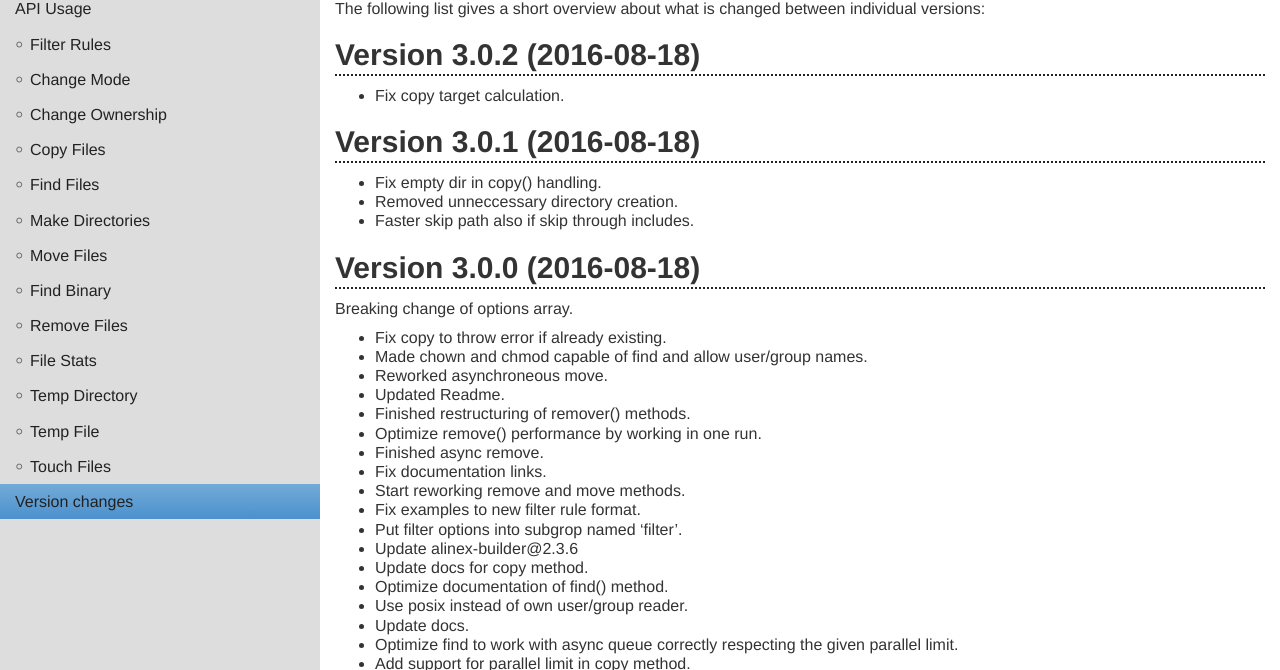
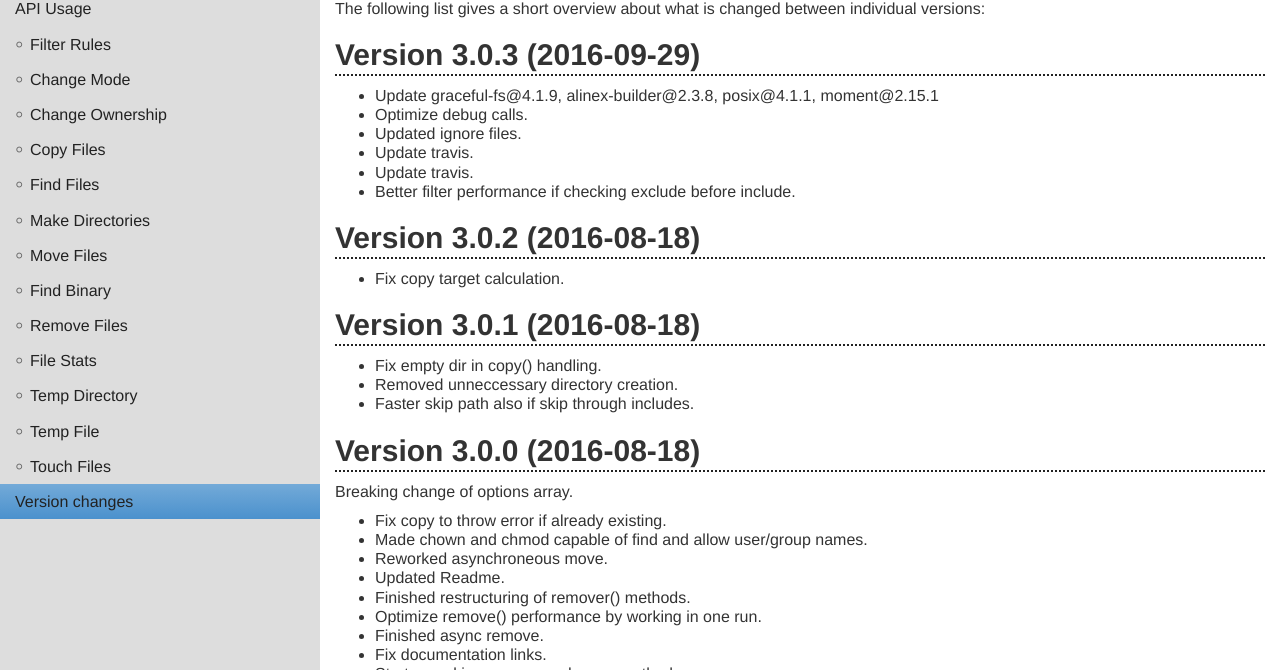
Before and after one commit to alinex/node-fs, a plain HTML site: page Changelog.md.html in a window 1280 px wide. Shown: the part 130-800 px from the top of the page. Drawn offline with nearby package versions, Linux system fonts and the light colour scheme.

Commit message:
Updated documentation

```diff
--- a/Changelog.md.html
+++ b/Changelog.md.html
@@ -123,6 +123,7 @@
 <gcse:searchresults-only></gcse:searchresults-only>
 
           <main><p><ul class="table-of-contents" aria-hidden="true"><header>Index</header>
+<li><a href="#version-303-2016-09-29">Version 3.0.3 (2016-09-29)</a></li>
 <li><a href="#version-302-2016-08-18">Version 3.0.2 (2016-08-18)</a></li>
 <li><a href="#version-301-2016-08-18">Version 3.0.1 (2016-08-18)</a></li>
 <li><a href="#version-300-2016-08-18">Version 3.0.0 (2016-08-18)</a></li>
@@ -155,6 +156,15 @@
 <h1 id="version-changes">Version changes</h1>
 <p>The following list gives a short overview about what is changed between
 individual versions:</p>
+<h2 id="version-303-2016-09-29">Version 3.0.3 (2016-09-29)</h2>
+<ul>
+<li>Update graceful-fs@4.1.9, alinex-builder@2.3.8, posix@4.1.1, moment@2.15.1</li>
+<li>Optimize debug calls.</li>
+<li>Updated ignore files.</li>
+<li>Update travis.</li>
+<li>Update travis.</li>
+<li>Better filter performance if checking exclude before include.</li>
+</ul>
 <h2 id="version-302-2016-08-18">Version 3.0.2 (2016-08-18)</h2>
 <ul>
 <li>Fix copy target calculation.</li>
```
Also changed, not shown: src/index.coffee.html (+7 -2 lines).
